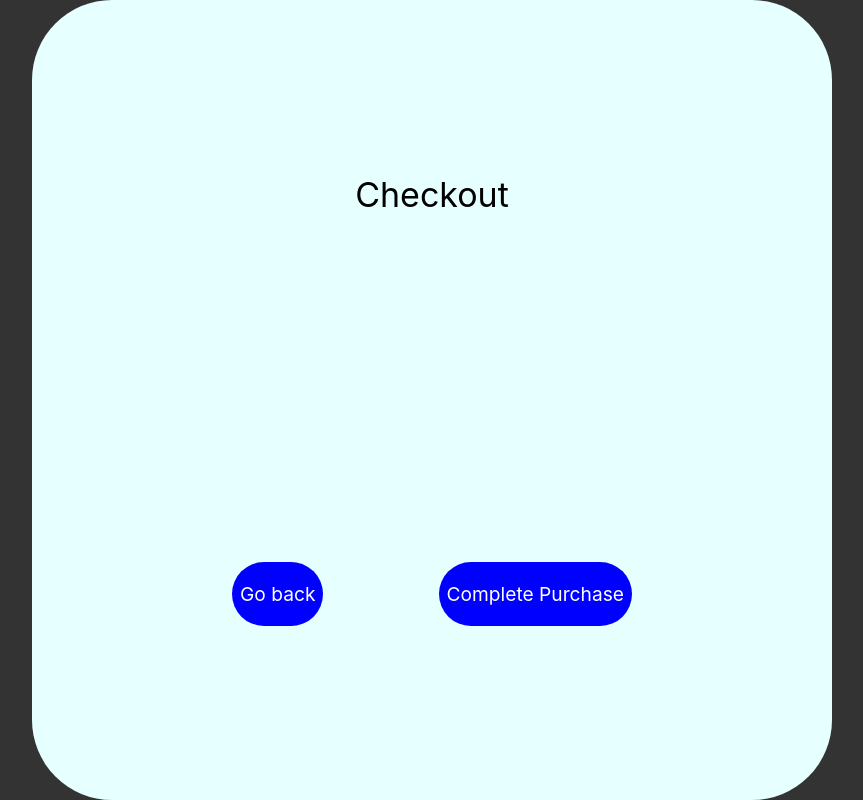
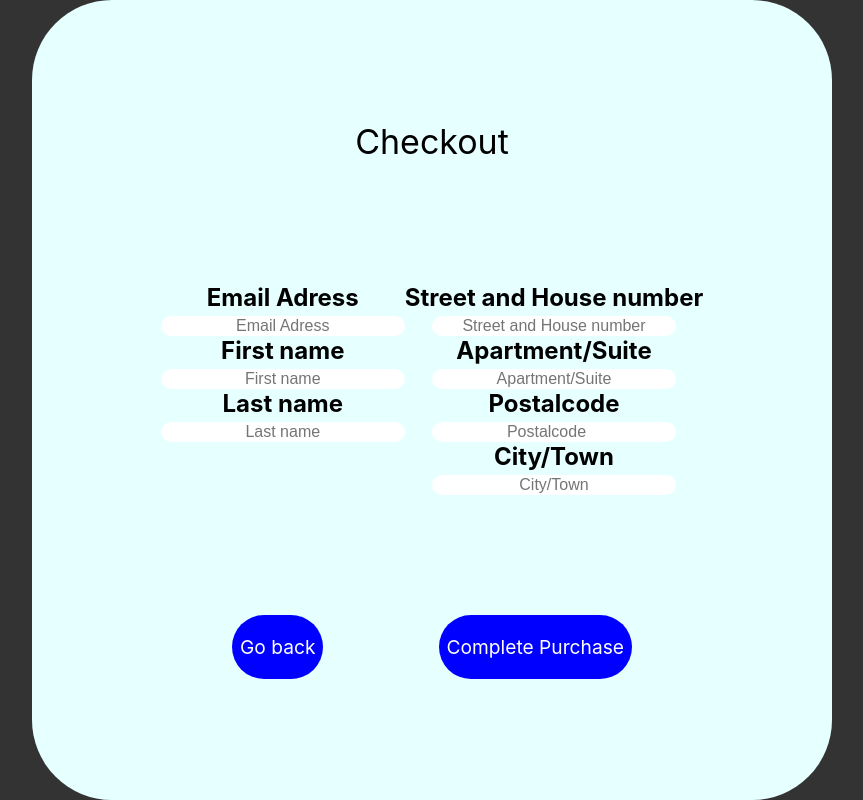
Before and after one commit to AdaHep/Krok-och-stok, a React (Create React App) app: page /Checkout in a window 1280 px wide. Shown: the whole page, without its empty margins (208-1071 px from the left). Built offline with nearby package versions, Linux system fonts and the light colour scheme.

Commit message:
finished cart and purchase

```diff
--- a/src/components/Checkout.tsx
+++ b/src/components/Checkout.tsx
@@ -9,7 +9,83 @@ function Checkout(){
 
         <div style={inputFields}>
 
+        <div style={column}>
 
+
+        <div style={formStyle}>
+            <form>
+                <h2 style={formTextStyle}>Email Adress</h2>
+                <input
+                style={inputStyle}
+                type="text"
+                placeholder="Email Adress"
+                name="Email Adress"
+                />
+            </form>
+            <form>
+                <h2 style={formTextStyle}>First name</h2>
+                <input
+                style={inputStyle}
+                type="text"
+                placeholder="First name"
+                name="First name"
+                />
+            </form>
+            <form>
+                <h2 style={formTextStyle}>Last name</h2>
+                <input
+                style={inputStyle}
+                type="text"
+                placeholder="Last name"
+                name="Last name"
+                />
+            </form>
+        </div>
+
+        </div>
+
+
+        <div style={column}>
+
+        <div style={formStyle}>
+        <form>
+                <h2 style={formTextStyle}>Street and House number</h2>
+                <input
+                style={inputStyle}
+                type="text"
+                placeholder="Street and House number"
+                name="Street and House number"
+                />
+            </form>
+            <form>
+                <h2 style={formTextStyle}>Apartment/Suite</h2>
+                <input
+                style={inputStyle}
+                type="text"
+                placeholder="Apartment/Suite"
+                name="Apartment/Suite"
+                />
+            </form>
+            <form>
+                <h2 style={formTextStyle}>Postalcode</h2>
+                <input
+                style={inputStyle}
+                type="number"
+                placeholder="Postalcode"
+                name="Postalcode"
+                />
+            </form>
+            <form>
+                <h2 style={formTextStyle}>City/Town</h2>
+                <input
+                style={inputStyle}
+                type="text"
+                placeholder="City/Town"
+                name="City/Town"
+                />
+            </form>
+        </div>
+        </div>
         </div>
 
 
@@ -26,6 +102,44 @@ function Checkout(){
     </div>
     );
 }
+
+const row: CSSProperties = {
+    display: "flex",
+    flexDirection: "row",
+}
+
+const column: CSSProperties = {
+    display: "flex",
+    flexDirection: "column",
+}
+
+const inputStyle: CSSProperties = {
+    width: "15rem",
+    fontSize: "1rem",
+    textAlign: "center",
+    color: "black",
+    border: "none",
+    borderRadius: "15rem",
+  };
+
+
+const formTextStyle: CSSProperties = {
+    color: "black",
+    fontSize: "1.5rem",
+    textAlign: "center",
+    margin: 0,
+    padding: 0,
+  };
+
+const formStyle: CSSProperties = {
+    display: "flex",
+    flexDirection: "column",
+    justifyContent: "space-evenly",
+    alignItems: "center",
+    height: "auto",
+    width: "auto",
+    borderRadius: "1rem",
+  };
 
 const inputFields: CSSProperties = {
     display: "flex",
--- /dev/null
+++ b/src/components/Purchase.tsx
@@ -0,0 +1,60 @@
+import { CSSProperties } from "react";
+import { Link } from "react-router-dom";
+
+function Purchase(){
+    return(
+    <div>
+        <div style={rootStyle}>
+        <h1 style={header}>Checkout</h1>
+        <h2>Thank you for your purchase!</h2>
+        <Link style={LinkStyle} to="/ProductPageBeer">
+        <div>Go to the home page</div></Link>
+
+    </div>
+    </div>
+    );
+}
+
+const row: CSSProperties = {
+    display: "flex",
+    flexDirection: "row",
+}
+
+const column: CSSProperties = {
+    display: "flex",
+    flexDirection: "column",
+}
+
+const rootStyle: CSSProperties = {
+    display: "flex",
+    flexDirection: "column",
+    width: "50rem",
+    height: "50rem",
+    backgroundColor: "#e6ffff",
+    borderRadius: "5rem",
+    color: "black",
+    alignItems: "center",
+    justifyContent: "space-evenly",
+    fontSize: "1.2rem",
+    textAlign: "center",
+  };
+
+const header: CSSProperties = {
+    fontSize: "34px",
+    color: "black",
+};
+
+const LinkStyle: CSSProperties = {
+    display: "flex",
+    textDecoration: "none",
+    height: "3rem",
+    width: "auto",
+    background: "blue",
+    borderRadius: "8rem",
+    padding: "0.5rem",
+    color: "white",
+    justifyContent: "center",
+    alignItems: "center",
+  };
+
+export default Purchase;
--- a/src/components/Shop.tsx
+++ b/src/components/Shop.tsx
@@ -6,6 +6,7 @@ import ProductPageSpirits from "./productPageSpirits";
 import ProductPageWine from "./productPageWine";
 import Under18 from "./under18";
 import Checkout from "./Checkout";
+import Purchase from "./Purchase";
 
 function Shop() {
   return (
@@ -21,6 +22,7 @@ function Shop() {
         <Route path="Cart" element={<Cart />}></Route>
         <Route path="under18" element={<Under18 />}></Route>
         <Route path="Checkout" element={<Checkout />}></Route>
+        <Route path="Purchase" element={<Purchase />}></Route>
       </Routes>
     </BrowserRouter>
   );
```
